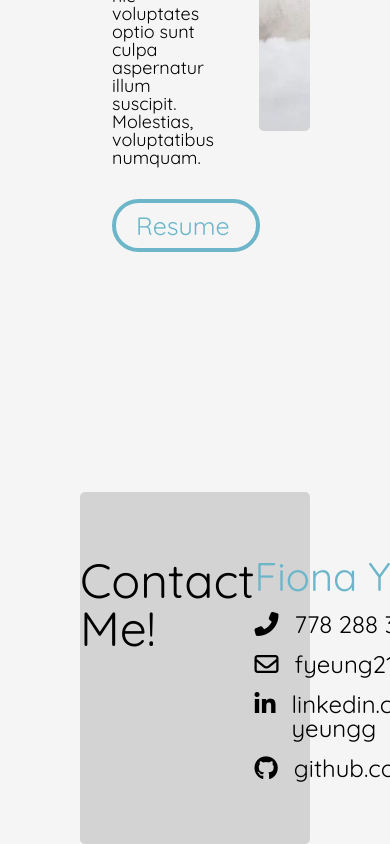
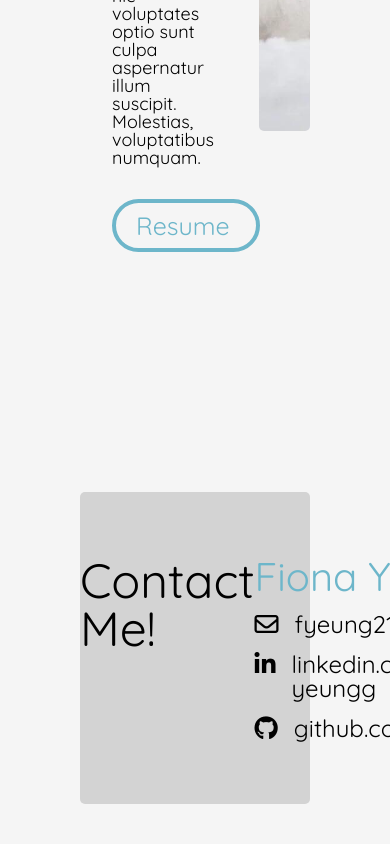
Before and after one commit to fyeung21/fiona-port2, a website: page about.html in a window 390 px wide. Shown: the part 583-1427 px from the top of the page. After the commit the page ends 1387 px from the top, so only its background shows below. Drawn offline with nearby package versions, Linux system fonts and the light colour scheme; files that its build step writes are made by us from their sources; a web font is replaced by a local one.

Commit message:
remove phone number from footer

```diff
--- a/about.html
+++ b/about.html
@@ -55,9 +55,6 @@
             <div class="contact-details">
                 <h2>fiona yeung</h2>
                 <ul>
-                    <li><i class="fas fa-phone-alt"></i>
-                        <p>778 288 3310</p>
-                    </li>
                     <li><i class="far fa-envelope"></i>
                         <a href="#">
                             <p>fyeung21@gmail.com</p>
```
Also changed, not shown: index.html (+0 -3 lines).
